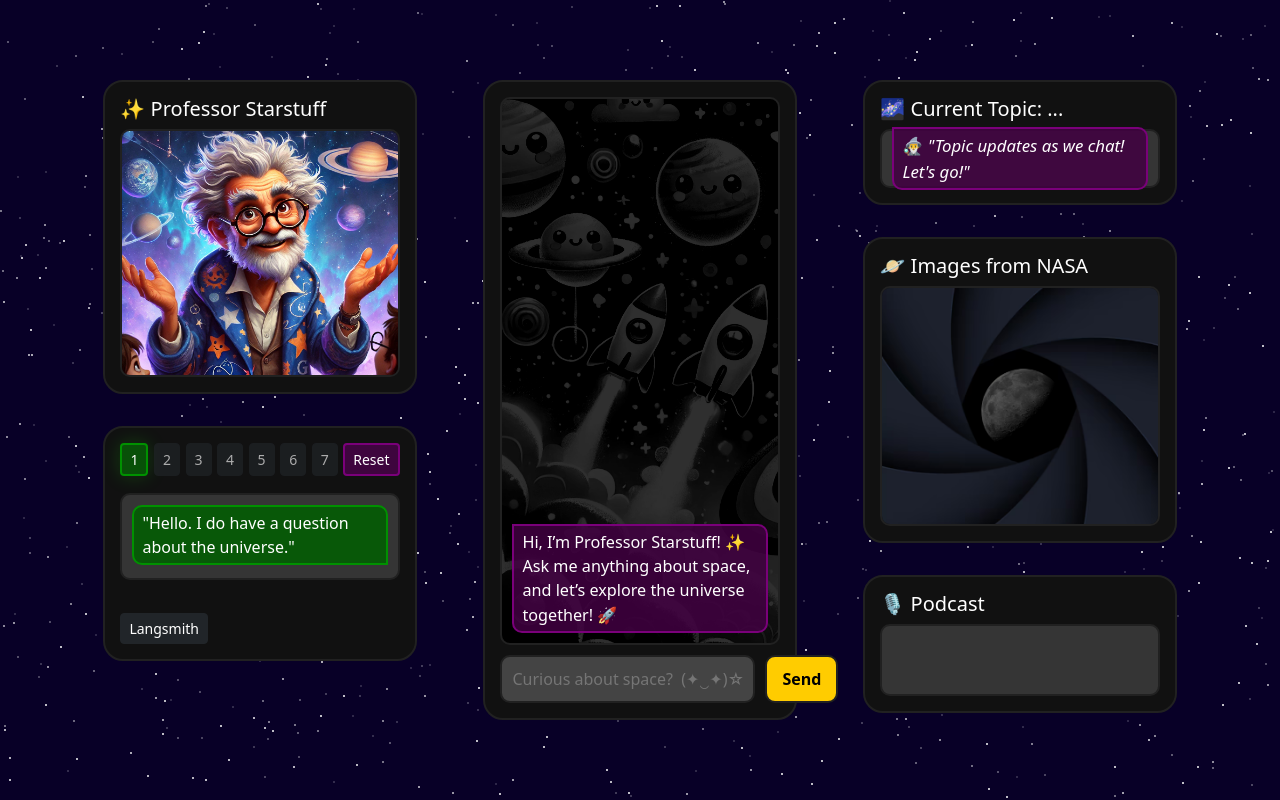
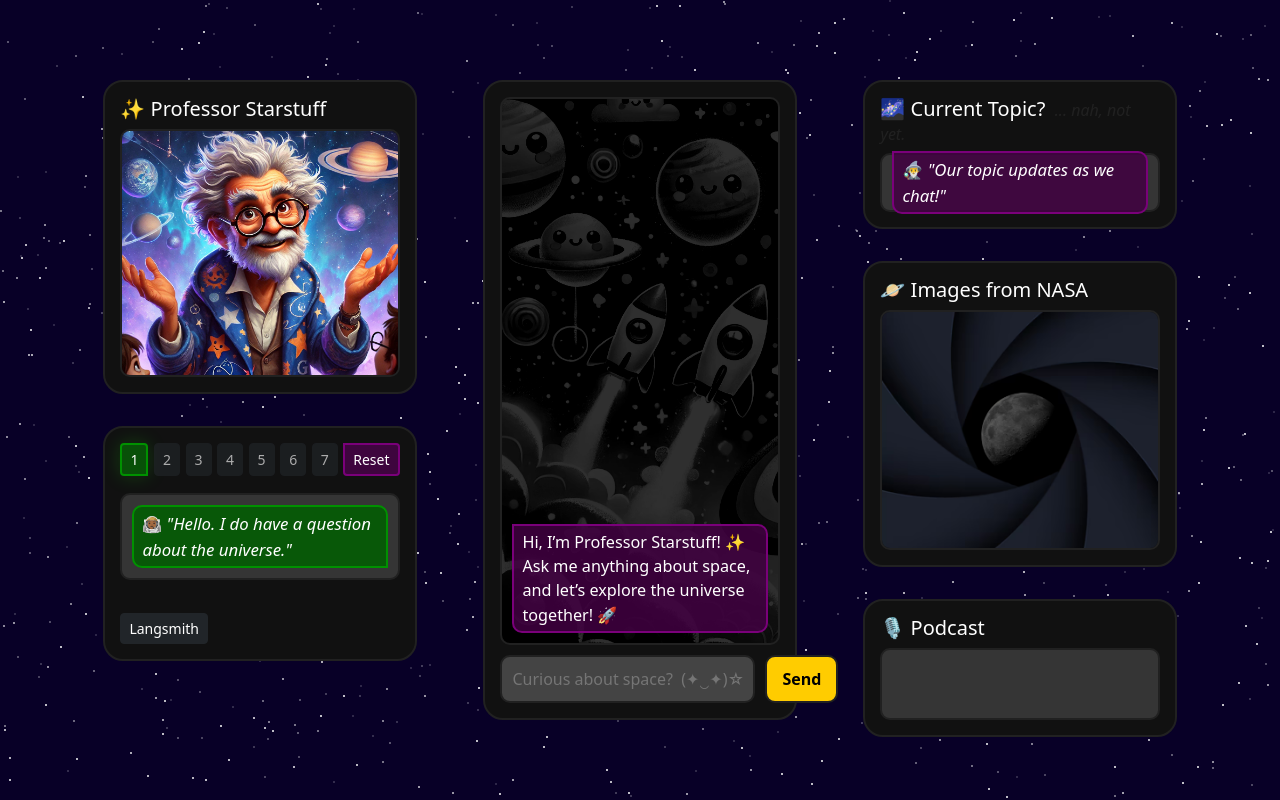
Before and after one commit to Senimtra/starstuff-ai, a Django app: template templates/index.html in a window 1280 px wide. Run offline with Django 4.2, Linux system fonts and the light colour scheme; the template is opened without the code that fills it, so the values that code supplies are empty; parts of the project's set-up code (start-up, migrations or seed data) failed here and were passed over.

Commit message:
rework test message + langsmith box

```diff
--- a/static/css/styles.css
+++ b/static/css/styles.css
@@ -62,6 +62,7 @@
     padding: 4px 8px;
     border-radius: 10px;
     border-bottom-right-radius: 0px;
+    height: 3.9em;
 }
 
 #test-message-text {
@@ -75,6 +76,7 @@
     animation: glowEffect 0.5s infinite alternate ease-in-out;
     box-shadow: 0 0 10px rgba(51, 255, 0, 0.596); /* Subtle initial glow */
     border: 2px solid rgb(0, 145, 0);
+    border-bottom-right-radius: 0px;
     background-color: rgba(0, 141, 0, 0.511);
 }
 
@@ -82,6 +84,7 @@
 #btnReset {
     border: 2px solid rgb(122, 0, 122);
     background-color: rgba(82, 0, 82, 0.7);
+    border-top-left-radius: 0px;
 }
 
 @keyframes glowEffect {
@@ -94,7 +97,22 @@
 }
 
 /* Topic Frame Styles */
-.topic-frame {
+.topic-frame h5 span {
+    font-size: 0.8em;
+    font-style: italic;
+    animation: pulseText 2.25s infinite;
+}
+
+@keyframes pulseText {
+    0% {
+        opacity: 0.06;
+    }
+    50% {
+        opacity: 0.4;
+    }
+    100% {
+        opacity: 0.06;
+    }
 }
 
 .topic-message-display {
--- a/static/js/scripts.js
+++ b/static/js/scripts.js
@@ -40,11 +40,13 @@
         // Append user message
         let newMessage = document.createElement("div");
         newMessage.classList.add("message-box");
-        newMessage.textContent = input;
+        newMessage.textContent = input.slice(1, -1);
         document.getElementById("chat-content").appendChild(newMessage);
         document.getElementById("user-input").value = "";
         document.getElementById("user-input").focus();
-        console.log(input);
+        input = input.trim().replace(/^"|"$/g, "");
+        input = `"${input}"`;
+        console.log(input); // Output: `"Hello, world!"`
         getResponse(input);
     }
 };
@@ -72,6 +74,7 @@
             if (result.response[1]) {
                 insertImages(result.response[1]);
             }
+            console.log(result.response[2]);
         });
 };
 
@@ -84,7 +87,7 @@
     '"How about brown dwars? Are they real?"',
     '"Have you ever met Luke Skywalker?"',
     '"Thank you. Have a nice day!"',
-    "Go again? Press 'Reset' to flashy-thing my memory!",
+    `"Go again? Press 'Reset' to flashy-thing my memory! "`,
 ];
 
 let testMessageState = 0;
@@ -136,8 +139,24 @@
 const testMessages = (testMessageState) => {
     // Display test message
     message = testMessagesTexts[testMessageState];
-    let testMessageDisplay = document.getElementById("test-message");
+    let testMessageDisplay = document.getElementById("test-message-text");
     testMessageDisplay.innerText = message;
+    let messageBox = document.getElementById("test-message");
+    if (testMessageState == 7) {
+        // Toggle color messages/reset (to purple)
+        messageBox.style.borderColor = "rgb(122, 0, 122)";
+        messageBox.style.backgroundColor = "rgba(82, 0, 82, 0.7)";
+        messageBox.style.borderBottomRightRadius = "10px";
+        messageBox.style.borderTopLeftRadius = "0px";
+        document.getElementById("test-message-emoji").innerText = "🧙‍♂️ ";
+    } else if (testMessageState == 0) {
+        // Toggle color messages/reset (to green)
+        messageBox.style.borderColor = "rgb(0, 145, 0)";
+        messageBox.style.backgroundColor = "rgba(0, 95, 0, 0.85)";
+        messageBox.style.borderBottomRightRadius = "0px";
+        messageBox.style.borderTopLeftRadius = "10px";
+        document.getElementById("test-message-emoji").innerText = "👨🏾‍🚀 ";
+    }
     // Deactivate old test message button
     if (testMessageState > 0) {
         oldButton =
--- a/templates/index.html
+++ b/templates/index.html
@@ -6,6 +6,8 @@
     <meta charset="UTF-8">
     <meta name="viewport" content="width=device-width, initial-scale=1.0">
     <title>Professor Starstuff</title>
+    <!-- Favicon -->
+    <link rel="icon" href="{% static 'images/favicon.ico' %}" type="image/x-icon">
     <!-- Link Bootstrap CSS -->
     <link href="https://cdn.jsdelivr.net/npm/bootstrap@5.3.0-alpha1/dist/css/bootstrap.min.css" rel="stylesheet" />
     <!-- Link custom stylesheet -->
@@ -37,7 +39,8 @@
                         <button type="button" id="btnReset" class="btn btn-sm btn-danger">Reset</button>
                     </div>
                     <div class="test-message-display">
-                        <div id="test-message">👨🏾‍🚀 <span id="test-message-text"></span></div>
+                        <div id="test-message"><span id="test-message-emoji">👨🏾‍🚀 </span><span
+                                id="test-message-text"></span></div>
                     </div>
                     <a href="https://smith.langchain.com/public/e64aed79-7c5f-44ad-8864-95f8cd070cd0/r" target="_blank">
                         <button type="button" id="langSmith" class="btn btn-sm btn-dark mt-3">Langsmith</button>
@@ -64,9 +67,9 @@
             <div class="col-lg-4 col-md-12 section-box">
                 <!-- Current Topic of the Discussion -->
                 <div class="topic-frame layout-box">
-                    <h5>🌌 Current Topic: ...</h5>
+                    <h5>🌌 Current Topic? <span> &nbsp;... nah, not yet.</span></h5>
                     <div class="topic-message-display">
-                        <span id="topic-message">🧙‍♂️ <em>"Topic updates as we chat! Let's go!"</em></span>
+                        <span id="topic-message">🧙‍♂️ <em>"Our topic updates as we chat!"</em></span>
                     </div>
                 </div>
                 <!-- NASA Astronomy Images -->
```
